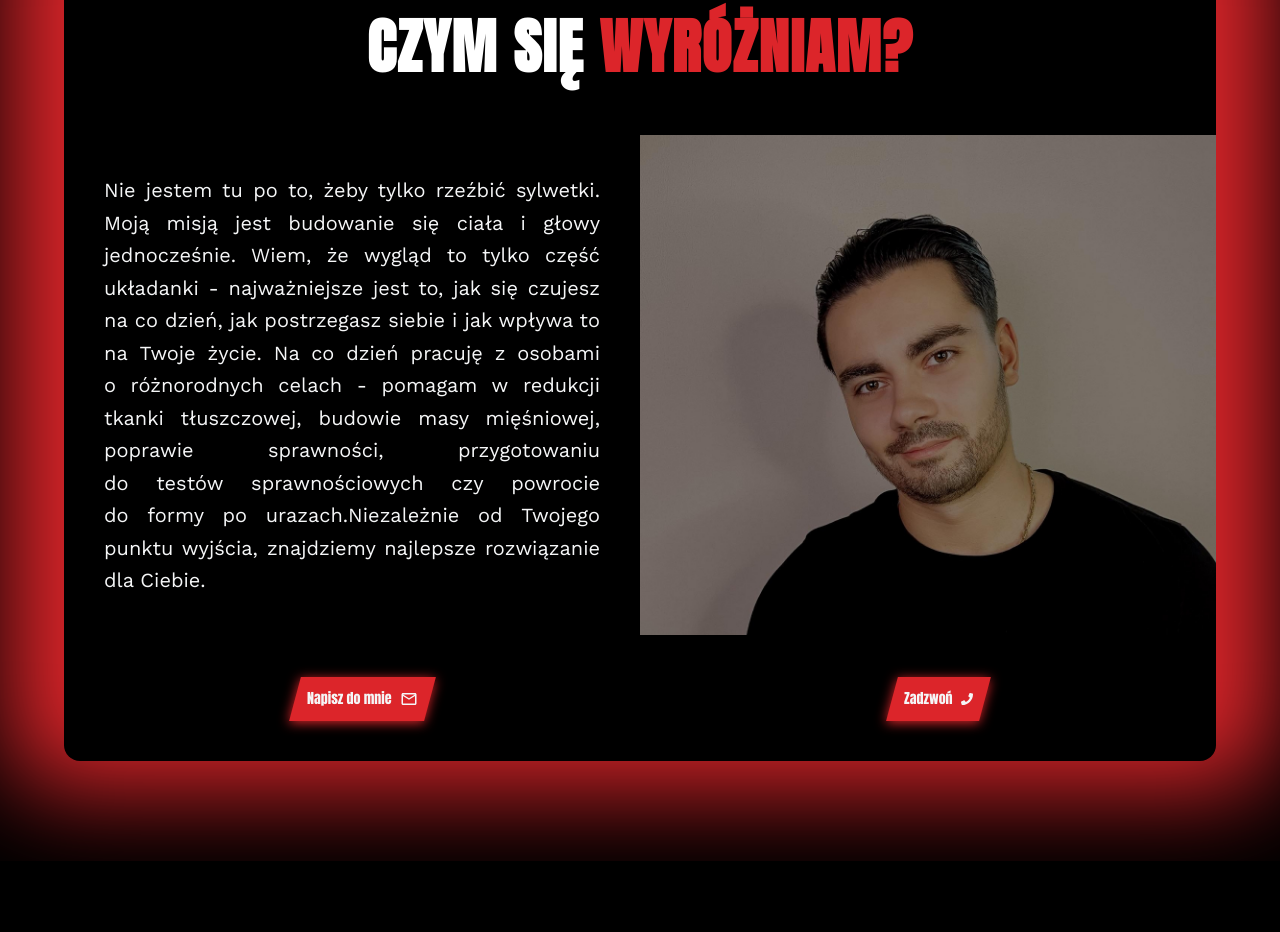
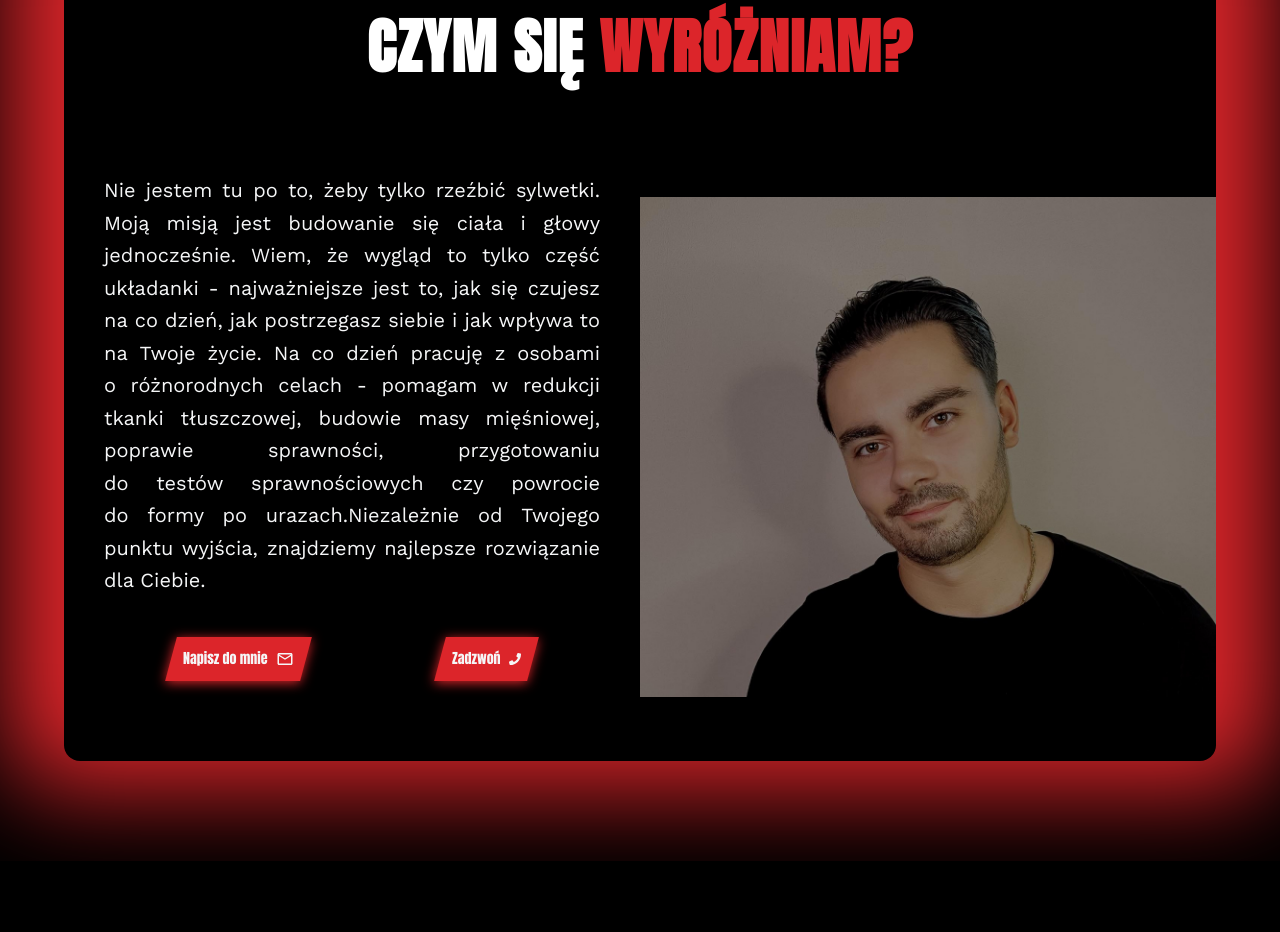
Before and after one commit to kubaw00/personaltrainerpage, a Next.js app: page / in a window 1280 px wide. Shown: the part 2108-3040 px from the top of the page. Built offline with nearby package versions, Linux system fonts and the light colour scheme; what tailwindcss-animated would draw is missing.

Commit message:
change positon of buttons

```diff
--- a/src/app/page.tsx
+++ b/src/app/page.tsx
@@ -303,13 +303,14 @@ export default function Home() {
           </h2>
 
           <div className="flex w-full flex-col md:flex-row md:justify-between">
-            <p className="w-full flex-shrink-0 p-10 text-justify leading-relaxed break-words hyphens-auto text-gray-200 md:w-1/2 lg:text-xl">
-              Nie jestem tu po&nbsp;to, żeby tylko rzeźbić sylwetki. Moją misją
-              jest budowanie się ciała i&nbsp;głowy jednocześnie. Wiem,
+            <div className="w-full flex-shrink-0 p-10 md:w-1/2">
+              <p className="text-justify leading-relaxed break-words hyphens-auto text-gray-200 lg:text-xl">
+                Nie jestem tu po&nbsp;to, żeby tylko rzeźbić sylwetki. Moją
+                misją jest budowanie się ciała i&nbsp;głowy jednocześnie. Wiem,
                 że&nbsp;wygląd to tylko część układanki - najważniejsze jest to,
                 jak się czujesz na&nbsp;co dzień, jak postrzegasz siebie
-              i&nbsp;jak wpływa to na&nbsp;Twoje życie. Na co&nbsp;dzień pracuję
-              z&nbsp;osobami o&nbsp;różnorodnych celach - pomagam
+                i&nbsp;jak wpływa to na&nbsp;Twoje życie. Na co&nbsp;dzień
+                pracuję z&nbsp;osobami o&nbsp;różnorodnych celach - pomagam
                 w&nbsp;redukcji tkanki tłuszczowej, budowie masy mięśniowej,
                 poprawie sprawności, przygotowaniu
                 do&nbsp;testów&nbsp;sprawnościowych czy&nbsp;powrocie
@@ -317,7 +318,7 @@ export default function Home() {
                 wyjścia, znajdziemy najlepsze rozwiązanie dla Ciebie.
               </p>
 
-            <div className="font-anton m-5 mx-auto my-10 flex w-full items-center justify-around md:hidden">
+              <div className="font-anton md m-5 mx-auto my-10 flex w-full items-center justify-around">
                 <a
                   href="mailto:lukasz.moczkodan@gmail.com"
                   aria-label="Email"
@@ -353,7 +354,7 @@ export default function Home() {
                   </button>
                 </a>
               </div>
-
+            </div>
             <div className="relative my-auto h-[500px] w-full grow justify-center">
               <Image
                 alt="Trener personalny Kraków&nbsp;- zdjęcie w&nbsp;sekcji o mnie"
@@ -363,42 +364,6 @@ export default function Home() {
                 className="h-full w-full rounded-none object-cover object-top"
               />
             </div>
-          </div>
-          <div className="font-anton m-5 mx-auto my-10 hidden w-full items-center justify-around md:flex">
-            <a
-              href="mailto:lukasz.moczkodan@gmail.com"
-              aria-label="Email"
-              itemProp="email"
-              target="_blank"
-            >
-              <button
-                className="flex skew-x-[-15deg] cursor-pointer items-center gap-2 border-none bg-[#DC252A] p-3 text-sm text-gray-300 shadow-lg transition duration-200 hover:bg-[#8F0000] hover:text-white active:bg-[#8F0000] active:text-white"
-                style={{ boxShadow: "0 2px 12px 0 #DC252A" }}
-              >
-                <span className="flex skew-x-[15deg] items-center gap-2">
-                  {" "}
-                  Napisz do mnie
-                  <MdOutlineMailOutline size={18} />
-                </span>
-              </button>
-            </a>
-
-            <a
-              href="tel:555900999"
-              aria-label="Telefon"
-              itemProp="telephone"
-              rel="noopener noreferrer"
-              target="_blank"
-            >
-              <button
-                className="flex skew-x-[-15deg] cursor-pointer items-center gap-2 border-none bg-[#DC252A] p-3 text-sm text-gray-300 shadow-lg transition duration-200 hover:bg-[#8F0000] hover:text-white active:bg-[#8F0000] active:text-white"
-                style={{ boxShadow: "0 2px 12px 0 #DC252A" }}
-              >
-                <span className="flex skew-x-[15deg] items-center gap-2">
-                  Zadzwoń <FaPhone size={12} />
-                </span>
-              </button>
-            </a>
           </div>
         </section>
       </AnimationOnScroll>
```
Lines whose indentation alone changed are shown as unchanged.
